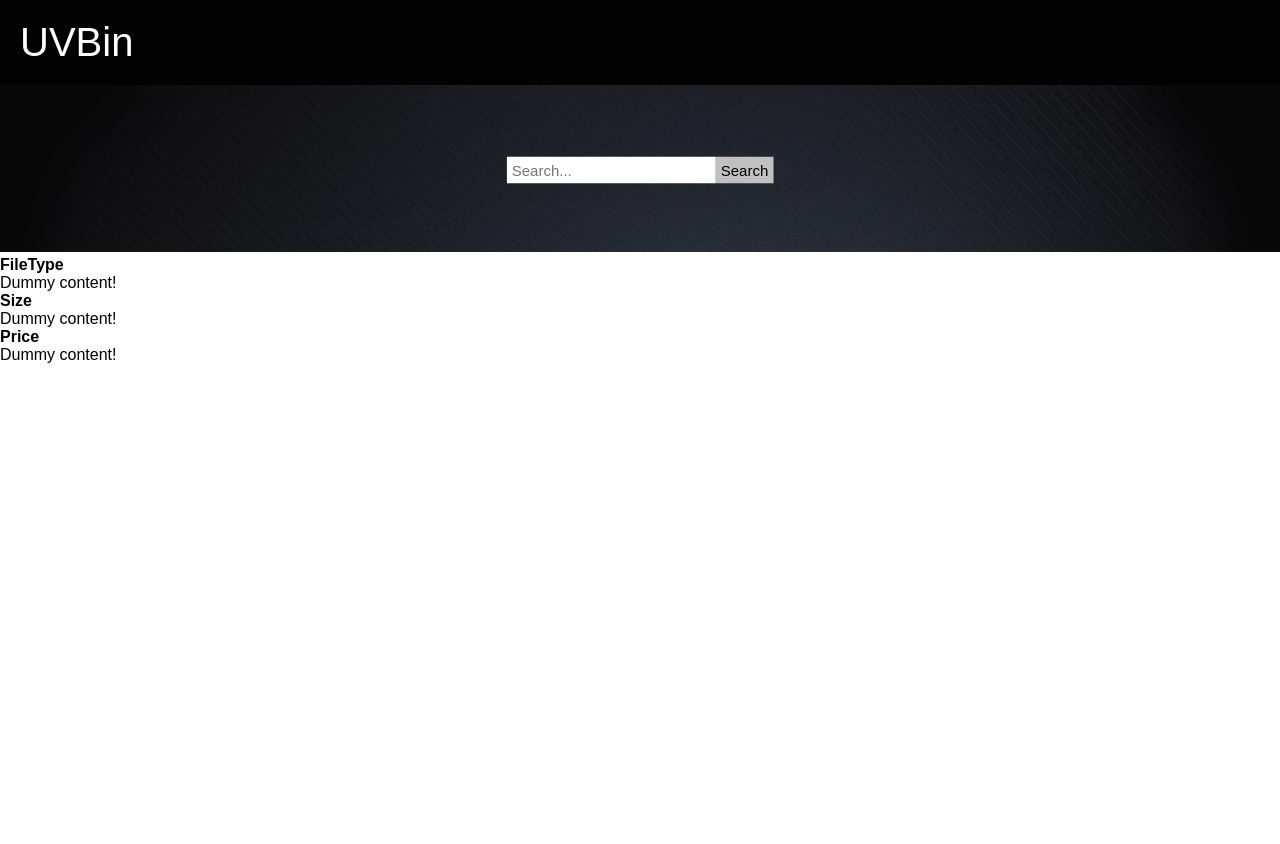
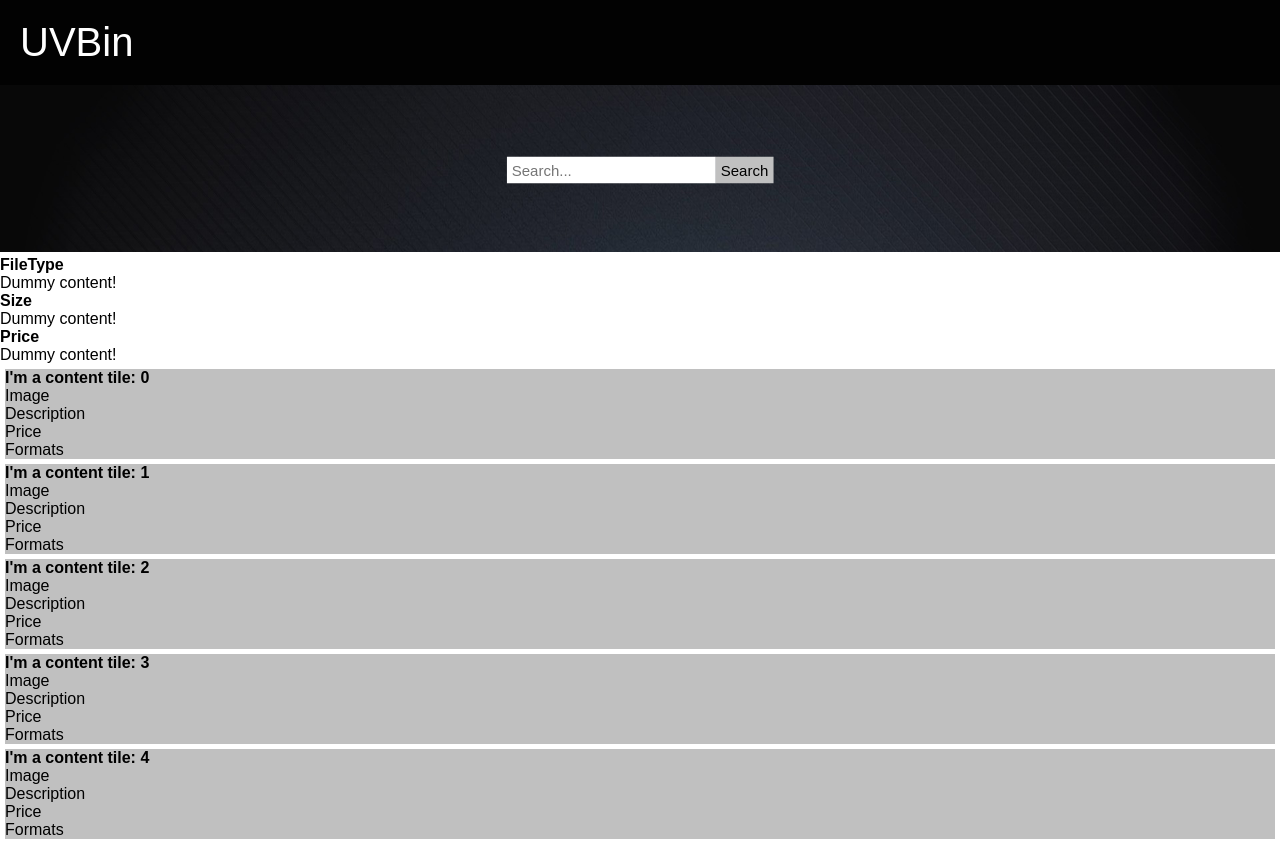
Before and after one commit to uvbin/web-app, a React (Create React App) app: page /searchPage in a window 1280 px wide. Before the commit the page ends 800 px from the top, so only its background shows below. Built offline with nearby package versions, Linux system fonts and the light colour scheme.

Commit message:
Content tiles

```diff
--- /dev/null
+++ b/src/components/ContentTile/ContentTile.js
@@ -0,0 +1,18 @@
+import React from 'react';
+import classes from './ContentTile.module.css';
+
+const contentTile = (props) => {
+    return (
+        <div className={classes.Tile}>
+            <h1>I'm a content tile: {props.index}</h1>
+            <ul>
+                <li>Image</li>
+                <li>Description</li>
+                <li>Price</li>
+                <li>Formats</li>
+            </ul>
+        </div>
+    );
+}
+
+export default contentTile;
--- /dev/null
+++ b/src/components/ContentTile/ContentTile.module.css
@@ -0,0 +1,4 @@
+.Tile {
+    margin: 5px;
+    background: #c0c0c0;
+}
--- /dev/null
+++ b/src/components/ContentViewer/ContentViewer.js
@@ -0,0 +1,11 @@
+import React from 'react';
+
+const contentViewer = (props) => {
+    return (
+        <div>
+            {props.children}
+        </div>
+    );
+}
+
+export default contentViewer;
--- /dev/null
+++ b/src/containers/ContentTiles/ContentTiles.js
@@ -0,0 +1,20 @@
+import React, { Component } from 'react';
+import ContentTile from '../../components/ContentTile/ContentTile';
+
+class ContentTiles extends Component {
+    state = {
+        contentTiles: [1, 2, 3, 4, 5]
+    };
+
+    render () {
+        return (
+            <div>
+                {this.state.contentTiles.map((el, ind) => {
+                    return <ContentTile index={ind}/>
+                })}
+            </div>
+        );
+    }
+}
+
+export default ContentTiles;
--- a/src/containers/SearchPage/SearchPage.js
+++ b/src/containers/SearchPage/SearchPage.js
@@ -3,6 +3,8 @@ import Banner from '../../components/Banner/Banner';
 import ContentSearch from '../../components/ContentSearch/ContentSearch';
 import Filter from '../Filter/Filter';
 import Aux from '../../hoc/Auxiliary';
+import ContentViewer from '../../components/ContentViewer/ContentViewer';
+import ContentTiles from '../ContentTiles/ContentTiles';
 
 class SearchPage extends Component {
 
@@ -12,7 +14,10 @@ class SearchPage extends Component {
                 <Banner>
                     <ContentSearch />
                 </Banner>
-                <Filter />
+                <ContentViewer>
+                    <Filter />
+                    <ContentTiles />
+                </ContentViewer>
             </Aux>
         );
     }
```
